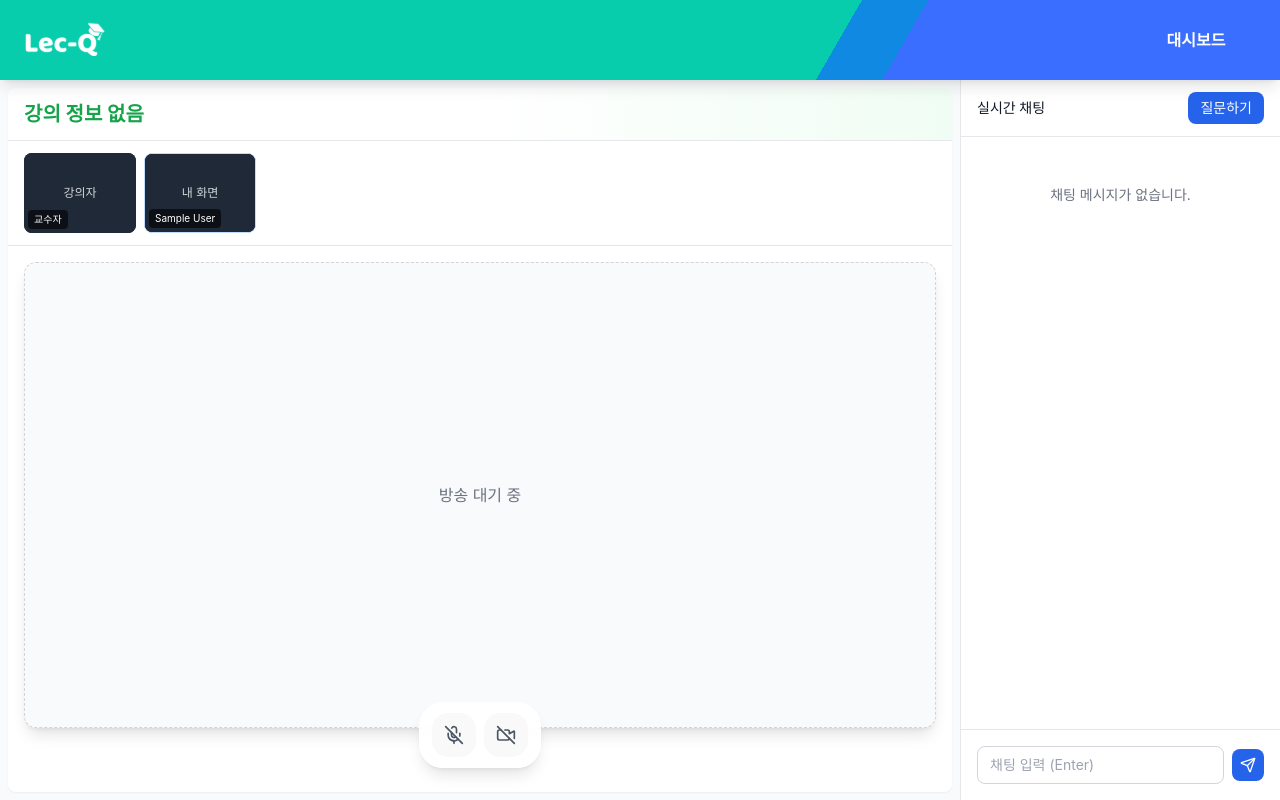
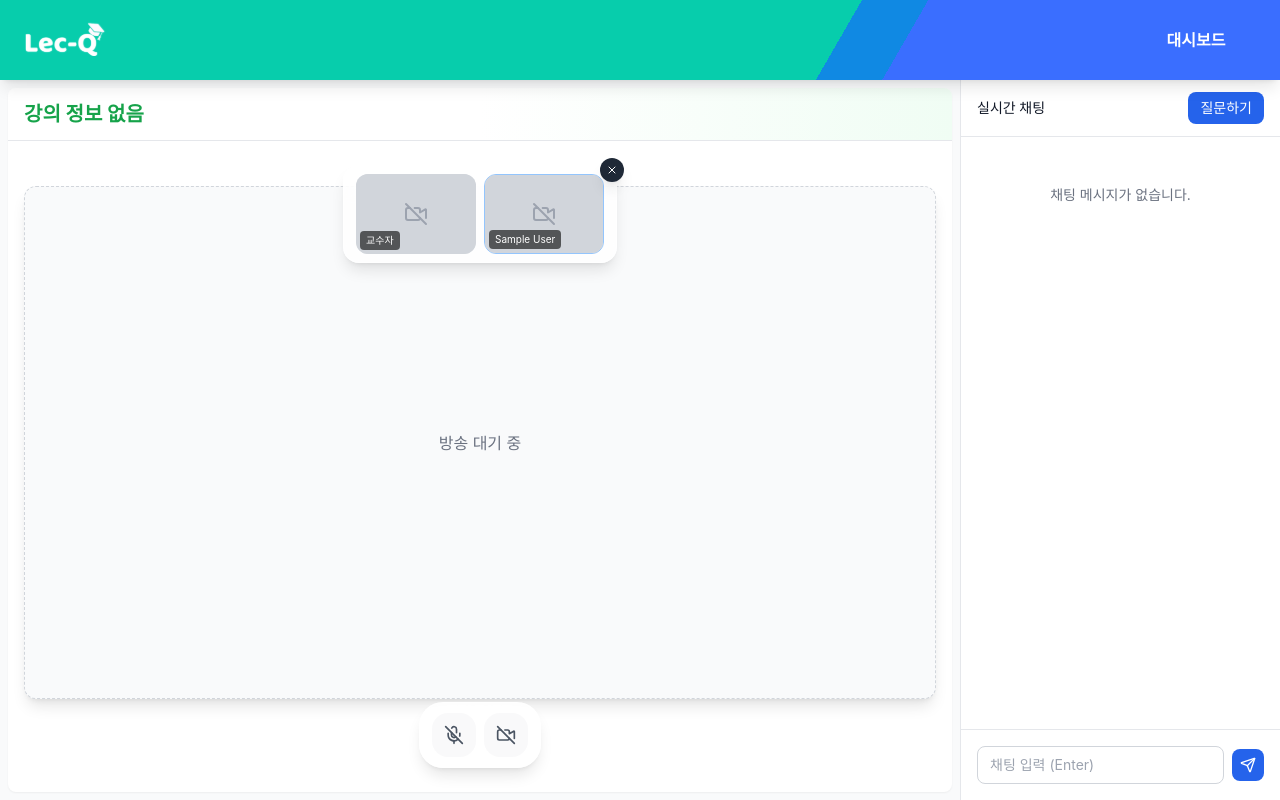
Before and after one commit to kw-ic-web/25-team-legend-chicken, a React (Vite) app in the folder frontend/: page /student/participate in a window 1280 px wide. Built offline with nearby package versions, Linux system fonts and the light colour scheme; sample sign-in values are in the browser's storage; a web font is replaced by a local one.

Commit message:
✨: 학생화면과 교수자 화면 일치시킴, 학생화면 에서도 이전,이후 페이지의 필기본이 정상적으로 보이도록 함

```diff
--- a/frontend/src/components/live/student/StudentParticipantStrip.tsx
+++ b/frontend/src/components/live/student/StudentParticipantStrip.tsx
@@ -1,5 +1,5 @@
-import React, { useEffect, useState, useRef } from "react";
-import { VideoOff } from "lucide-react";
+import React, { useEffect, useState, useRef, useCallback } from "react";
+import { VideoOff, X } from "lucide-react";
 import type { RefObject, MutableRefObject } from "react";
 import { useAuth } from "../../../contexts/AuthContext";
 
@@ -18,6 +18,7 @@ interface Props {
     role?: string;
     stream: MediaStream;
   }>;
+  onClose?: () => void;
 }
 
 const StudentParticipantStrip: React.FC<Props> = ({
@@ -26,10 +27,14 @@ const StudentParticipantStrip: React.FC<Props> = ({
   studentVideoRef,
   isStudentCameraOn,
   remoteParticipants = [],
+  onClose,
 }) => {
   const { user } = useAuth();
   const [hasProfessorVideo, setHasProfessorVideo] = useState(false);
   const currentUserName = user?.name || "나";
+  const scrollRef = useRef<HTMLDivElement>(null);
+  const [canScrollLeft, setCanScrollLeft] = useState(false);
+  const [canScrollRight, setCanScrollRight] = useState(false);
 
   // 교수자 비디오 스트림 상태 확인
   useEffect(() => {
@@ -61,6 +66,33 @@ const StudentParticipantStrip: React.FC<Props> = ({
   const studentParticipants = remoteParticipants.filter(
     (p) => p.role === "student"
   );
+
+  const updateScrollState = useCallback(() => {
+    const container = scrollRef.current;
+    if (!container) return;
+    const { scrollLeft, clientWidth, scrollWidth } = container;
+    setCanScrollLeft(scrollLeft > 4);
+    setCanScrollRight(scrollLeft + clientWidth < scrollWidth - 4);
+  }, []);
+
+  useEffect(() => {
+    updateScrollState();
+    const container = scrollRef.current;
+    if (!container) return;
+    const handleResize = () => updateScrollState();
+    container.addEventListener("scroll", updateScrollState);
+    window.addEventListener("resize", handleResize);
+    return () => {
+      container.removeEventListener("scroll", updateScrollState);
+      window.removeEventListener("resize", handleResize);
+    };
+  }, [updateScrollState, studentParticipants.length]);
+
+  const scrollByDelta = (delta: number) => {
+    const container = scrollRef.current;
+    if (!container) return;
+    container.scrollBy({ left: delta, behavior: "smooth" });
+  };
 
   // 학생 비디오 타일 컴포넌트
   const StudentVideoTile: React.FC<{ participant: typeof remoteParticipants[0] }> = ({
@@ -109,7 +141,7 @@ const StudentParticipantStrip: React.FC<Props> = ({
     const hasVideo = studentVideoRef.current?.srcObject !== null;
 
     return (
-      <div className="flex-none w-28 h-20 rounded-lg bg-gray-900 text-white relative overflow-hidden">
+      <div className="min-w-[120px] w-28 h-20 bg-gray-200 rounded-xl overflow-hidden flex items-center justify-center relative">
         <video
           ref={studentVideoRef}
           autoPlay
@@ -120,67 +152,121 @@ const StudentParticipantStrip: React.FC<Props> = ({
           }`}
         />
         {!hasVideo && (
-          <div className="absolute inset-0 w-full h-full flex items-center justify-center text-xs text-gray-300 bg-gray-800">
+          <div className="absolute inset-0 w-full h-full bg-gray-300 flex items-center justify-center">
             <VideoOff className="w-6 h-6 text-gray-400" />
           </div>
         )}
-        <div className="absolute left-1 bottom-1 text-[10px] bg-black/60 px-1.5 py-0.5 rounded z-20">
+        <div className="absolute left-1 bottom-1 text-[10px] bg-black/60 px-1.5 py-0.5 rounded text-white">
           {participant.userId || "학생"}
         </div>
       </div>
     );
   };
 
-  return (
-    <div className="px-4 py-3 border-b border-gray-200">
-      <div className="flex items-center space-x-2 overflow-x-auto no-scrollbar">
-        {/* 교수자 카메라 */}
-        <div className="flex-none w-28 h-20 rounded-lg bg-gray-900 text-white relative overflow-hidden">
+  const tiles = [
+    {
+      id: "professor",
+      node: (
+        <div className="min-w-[120px] w-28 h-20 bg-gray-200 rounded-xl overflow-hidden flex items-center justify-center relative">
           {professorCameraRef && (
             <video
               ref={professorCameraRef as React.RefObject<HTMLVideoElement>}
               autoPlay
               playsInline
               muted
-              className="w-full h-full object-cover"
+              className={`w-full h-full object-cover transition-opacity duration-200 ${
+                hasProfessorVideo ? "opacity-100 visible" : "opacity-0 invisible"
+              }`}
             />
           )}
           {!hasProfessorVideo && (
-            <div className="absolute inset-0 w-full h-full flex items-center justify-center text-xs text-gray-300 bg-gray-800 z-10">
-              <div>강의자</div>
+            <div className="absolute inset-0 w-full h-full bg-gray-300 flex items-center justify-center">
+              <VideoOff className="w-6 h-6 text-gray-400" />
             </div>
           )}
-          <div className="absolute left-1 bottom-1 text-[10px] bg-black/60 px-1.5 py-0.5 rounded z-20">
+          <div className="absolute left-1 bottom-1 text-[10px] bg-black/60 px-1.5 py-0.5 rounded text-white">
             {teacherName}
           </div>
         </div>
-
-        {/* 내 카메라 */}
-        <div className="flex-none w-28 h-20 rounded-lg bg-gray-900 text-white relative overflow-hidden border border-blue-200">
+      ),
+    },
+    {
+      id: "student-self",
+      node: (
+        <div className="min-w-[120px] w-28 h-20 bg-gray-200 rounded-xl overflow-hidden flex items-center justify-center relative border border-blue-300">
           <video
             ref={studentVideoRef as React.RefObject<HTMLVideoElement>}
             autoPlay
             playsInline
             muted
-            className="w-full h-full object-cover"
-            style={{
-              opacity: isStudentCameraOn ? 1 : 0,
-              transition: "opacity 0.2s",
-            }}
+            className={`w-full h-full object-cover transition-opacity duration-200 ${
+              isStudentCameraOn ? "opacity-100 visible" : "opacity-0 invisible"
+            }`}
           />
           {!isStudentCameraOn && (
-            <div className="absolute inset-0 flex items-center justify-center text-xs text-gray-300 bg-gray-800 z-10">
-              내 화면
+            <div className="absolute inset-0 w-full h-full bg-gray-300 flex items-center justify-center">
+              <VideoOff className="w-6 h-6 text-gray-400" />
             </div>
           )}
-          <div className="absolute left-1 bottom-1 text-[10px] bg-black/60 px-1.5 py-0.5 rounded z-20">
+          <div className="absolute left-1 bottom-1 text-[10px] bg-black/60 px-1.5 py-0.5 rounded text-white">
             {currentUserName}
           </div>
         </div>
+      ),
+    },
+    ...studentParticipants.map((participant) => ({
+      id: `student-${participant.socketId}`,
+      node: <StudentVideoTile key={participant.socketId} participant={participant} />,
+    })),
+  ];
 
-        {studentParticipants.map((participant) => (
-          <StudentVideoTile key={participant.socketId} participant={participant} />
-        ))}
+  return (
+    <div className="pointer-events-none">
+      <div className="inline-flex items-center px-3 py-2 rounded-2xl bg-white/80 backdrop-blur-lg border border-white/40 shadow-lg pointer-events-auto relative">
+        {onClose && (
+          <button
+            type="button"
+            onClick={(e) => {
+              e.preventDefault();
+              e.stopPropagation();
+              onClose();
+            }}
+            className="absolute -top-2 -right-2 w-6 h-6 rounded-full bg-gray-800 text-white flex items-center justify-center hover:bg-gray-900 transition-colors shadow-lg z-10"
+            aria-label="카메라 목록 닫기"
+          >
+            <X className="w-3 h-3" />
+          </button>
+        )}
+        <button
+          type="button"
+          onClick={() => scrollByDelta(-140)}
+          className={`absolute left-0 top-1/2 -translate-y-1/2 -translate-x-1/2 w-7 h-7 rounded-full border bg-white text-gray-500 shadow transition-opacity ${
+            canScrollLeft ? "opacity-100" : "opacity-0 pointer-events-none"
+          }`}
+          aria-label="참가자 왼쪽으로 이동"
+        >
+          ‹
+        </button>
+        <div
+          ref={scrollRef}
+          className="flex items-center space-x-2 overflow-x-auto scrollbar-hide max-w-lg"
+        >
+          {tiles.map((tile) => (
+            <div key={tile.id} className="flex-shrink-0">
+              {tile.node}
+            </div>
+          ))}
+        </div>
+        <button
+          type="button"
+          onClick={() => scrollByDelta(140)}
+          className={`absolute right-0 top-1/2 -translate-y-1/2 translate-x-1/2 w-7 h-7 rounded-full border bg-white text-gray-500 shadow transition-opacity ${
+            canScrollRight ? "opacity-100" : "opacity-0 pointer-events-none"
+          }`}
+          aria-label="참가자 오른쪽으로 이동"
+        >
+          ›
+        </button>
       </div>
     </div>
   );
--- a/frontend/src/pages/student/LiveWatching.tsx
+++ b/frontend/src/pages/student/LiveWatching.tsx
@@ -83,6 +83,7 @@ const LiveWatching: React.FC = () => {
   const chatContainerRef = useRef<HTMLDivElement>(null);
   const [isSendingMessage, setIsSendingMessage] = useState(false);
   const lastMessageTimeRef = useRef<number>(0);
+  const [isParticipantStripVisible, setIsParticipantStripVisible] = useState(true);
 
   // 학생의 로컬 스트림 (카메라/마이크)
   const [studentLocalStream, setStudentLocalStream] =
@@ -1106,14 +1107,6 @@ const LiveWatching: React.FC = () => {
               </div>
             </div>
 
-            {/* 상단 참여자(웹캠) 스트립 */}
-            <StudentParticipantStrip
-              professorCameraRef={professorVideoRef}
-              studentVideoRef={studentVideoRef}
-              isStudentCameraOn={isStudentCameraOn}
-              remoteParticipants={remoteParticipants}
-            />
-
             {/* 강의 콘텐츠(화면 공유 영역) - 교수자와 동일한 구조 */}
             <StudentScreenArea
               isLive={isLive}
@@ -1140,6 +1133,27 @@ const LiveWatching: React.FC = () => {
                       pdfName={sharedPdf.name}
                       socket={chatSocketRef.current}
                     />
+                  </div>
+                )}
+                {isParticipantStripVisible ? (
+                  <div className="absolute top-6 left-0 right-0 flex justify-center pointer-events-none z-30">
+                    <StudentParticipantStrip
+                      professorCameraRef={professorVideoRef}
+                      studentVideoRef={studentVideoRef}
+                      isStudentCameraOn={isStudentCameraOn}
+                      remoteParticipants={remoteParticipants}
+                      onClose={() => setIsParticipantStripVisible(false)}
+                    />
+                  </div>
+                ) : (
+                  <div className="absolute top-6 right-6 z-30 pointer-events-auto">
+                    <button
+                      type="button"
+                      onClick={() => setIsParticipantStripVisible(true)}
+                      className="px-3 py-1.5 rounded-full bg-white/90 border border-gray-200 shadow text-xs text-gray-700 hover:bg-white"
+                    >
+                      참여자 목록 보기
+                    </button>
                   </div>
                 )}
                 <StudentLiveControls
```
